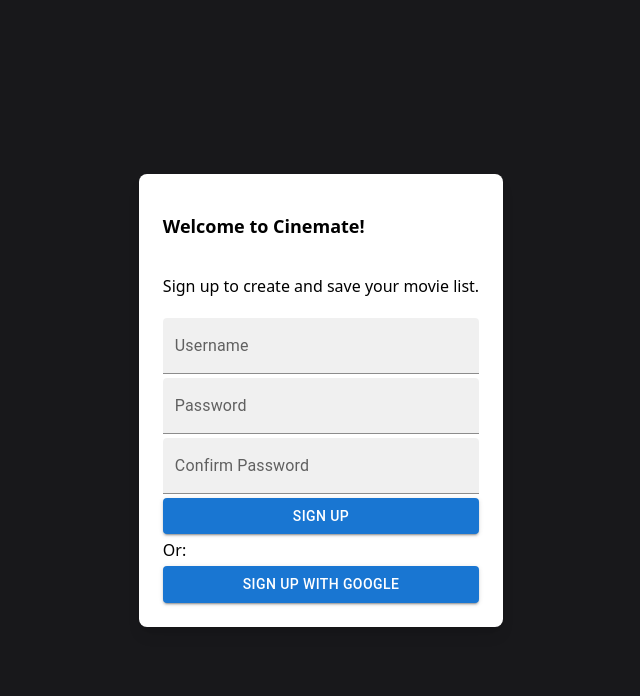
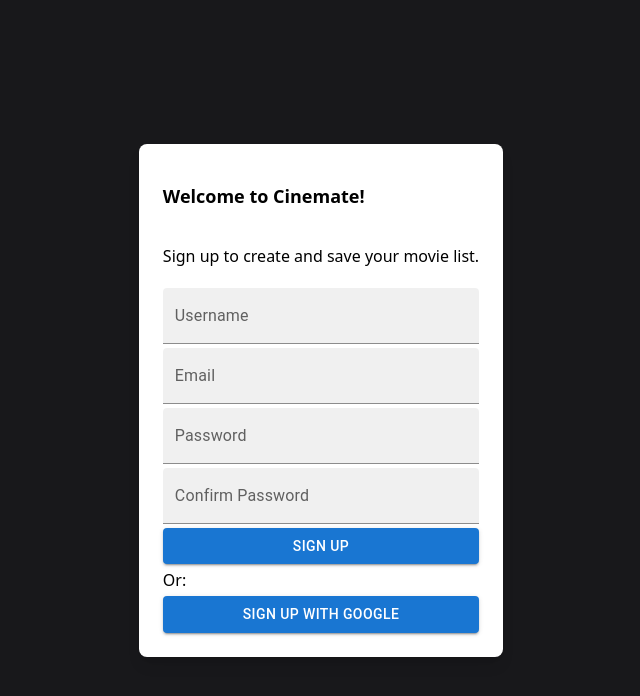
Before and after one commit to AdamAzuddin/cinemate, a Next.js app: page /sign-up in a window 1280 px wide. Shown: the top 696 px of the page, without its empty margins (319-959 px from the left). Built offline with nearby package versions, Linux system fonts and the light colour scheme.

Commit message:
added email field text on sign up page

```diff
--- a/pages/sign-up.tsx
+++ b/pages/sign-up.tsx
@@ -12,6 +12,13 @@
           label="Username"
           variant="filled"
           id="username"
+          type="text"
+          autoComplete="off"
+        />
+        <TextField
+          label="Email"
+          variant="filled"
+          id="email"
           type="text"
           autoComplete="off"
         />
```
